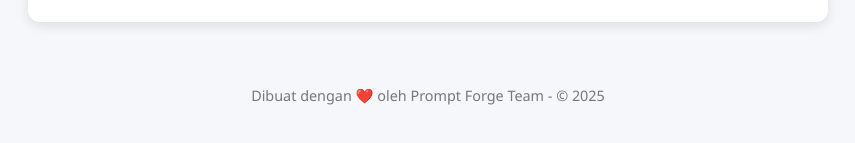
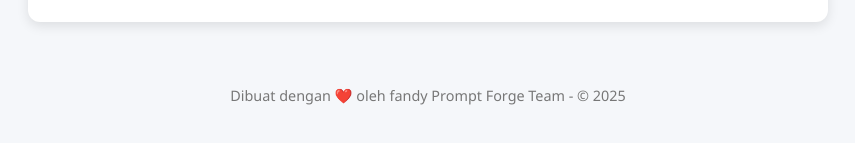
Before and after one commit to Admin-Dekstop/Aplikasi_PromtAI, a plain HTML site: page index.html in a window 1280 px wide. Shown: the part 1174-1317 px from the top of the page, without its empty margins (212-1067 px from the left). Drawn offline with Linux system fonts and the light colour scheme.

Commit message:
Update index.html

```diff
--- a/index.html
+++ b/index.html
@@ -138,7 +138,7 @@
   </div>
 
   <footer>
-    Dibuat dengan ❤️ oleh Prompt Forge Team - © 2025
+    Dibuat dengan ❤️  oleh fandy Prompt Forge Team - © 2025
   </footer>
 
   <script>
```
